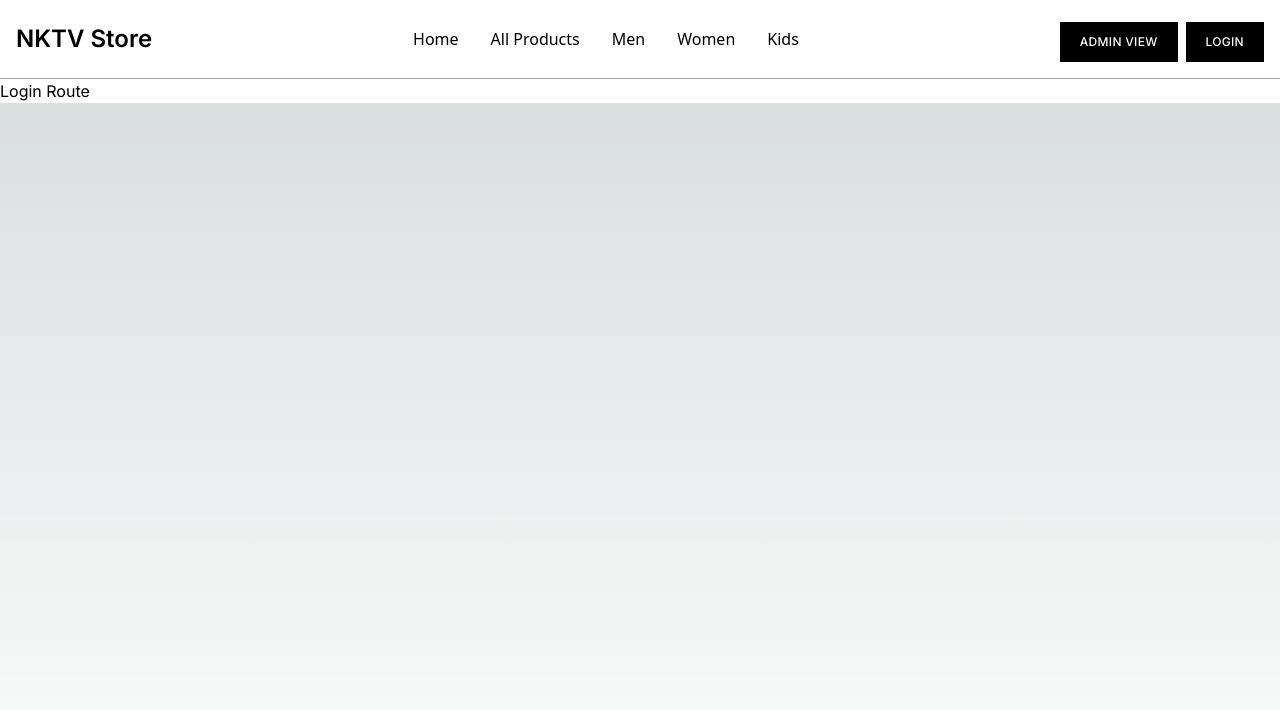
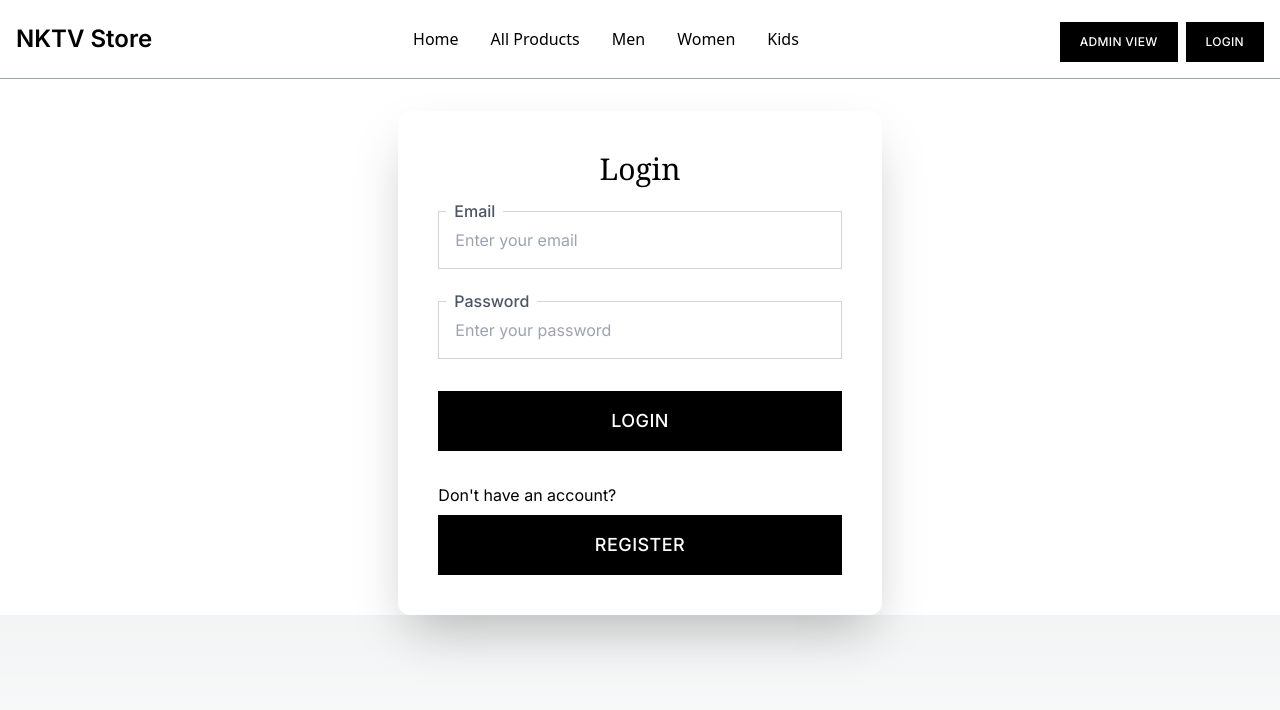
Before and after one commit to nainoaktv/nktv-store, a Next.js app: page /login in a window 1280 px wide. Shown: the top 710 px of the page. Built offline with nearby package versions, Linux system fonts and the light colour scheme.

Commit message:
login page UI improvements and register routing from login

```diff
--- a/src/app/login/page.js
+++ b/src/app/login/page.js
@@ -1,4 +1,47 @@
 "use client";
+
+import InputComponent from "@/components/FormElements/InputComponent";
+import { loginFormControls } from "@/utils";
+import { useRouter } from "next/navigation";
+
 export default function Login() {
-  return <div className="bg-white relative text-black">Login Route</div>;
+  const router = useRouter();
+  return (
+    <div className="bg-white relative text-black">
+      <div className="flex flex-col items-center justify-between pt-0 pr-10 pb-0 pl-10 mt-8 mr-auto xl:px-5 lg:flex-row">
+        <div className="flex flex-col justify-center items-center w-full pr-10 pl-10 lg:flex-row">
+          <div className="w-full mt-10 mr-0 mb-0 ml-0 relative max-w-2xl lg:mt-0 lg:w-5/12">
+            <div className="flex flex-col items-center justify-start pt-10 pr-10 pb-10 pl-10 bg-white shadow-2xl rounded-xl relative z-10">
+              <p className="w-full text-3xl font-medium text-center font-serif">
+                Login
+              </p>
+              <div className="w-full mt-6 mr-0 mb-0 ml-0 relative space-y-8">
+                {loginFormControls.map((loginItem) =>
+                  loginItem.componentType === "input" ? (
+                    <InputComponent
+                      type={loginItem.type}
+                      placeholder={loginItem.placeholder}
+                      label={loginItem.label}
+                    />
+                  ) : null
+                )}
+                <button className="inline-flex w-full items-center justify-center bg-black px-6 py-4 text-lg text-white transition-all duration-200 ease-in-out focus:shadow font-medium uppercase tracking-wide">
+                  Login
+                </button>
+                <div className="flex flex-col gap-2">
+                  <p>Don't have an account?</p>
+                  <button
+                    className="inline-flex w-full items-center justify-center bg-black px-6 py-4 text-lg text-white transition-all duration-200 ease-in-out focus:shadow font-medium uppercase tracking-wide"
+                    onClick={() => router.push("/register")}
+                  >
+                    Register
+                  </button>
+                </div>
+              </div>
+            </div>
+          </div>
+        </div>
+      </div>
+    </div>
+  );
 }
--- a/src/app/register/page.js
+++ b/src/app/register/page.js
@@ -24,17 +24,17 @@ export default function Register() {
                 </button>
               ) : (
                 <div className="w-full mt-6 mr-0 mb-0 ml-0 relative space-y-8">
-                  {registrationFormControls.map((items) =>
-                    items.componentType === "input" ? (
+                  {registrationFormControls.map((controlItem) =>
+                    controlItem.componentType === "input" ? (
                       <InputComponent
-                        type={items.type}
-                        placeholder={items.placeholder}
-                        label={items.label}
+                        type={controlItem.type}
+                        placeholder={controlItem.placeholder}
+                        label={controlItem.label}
                       />
-                    ) : items.componentType === "select" ? (
+                    ) : controlItem.componentType === "select" ? (
                       <SelectComponent
-                        options={items.options}
-                        label={items.label}
+                        options={controlItem.options}
+                        label={controlItem.label}
                       />
                     ) : null
                   )}
--- a/src/utils/index.js
+++ b/src/utils/index.js
@@ -79,3 +79,20 @@ export const registrationFormControls = [
     ],
   },
 ];
+
+export const loginFormControls = [
+  {
+    id: "email",
+    type: "email",
+    placeholder: "Enter your email",
+    label: "Email",
+    componentType: "input",
+  },
+  {
+    id: "password",
+    type: "password",
+    placeholder: "Enter your password",
+    label: "Password",
+    componentType: "input",
+  },
+];
```
